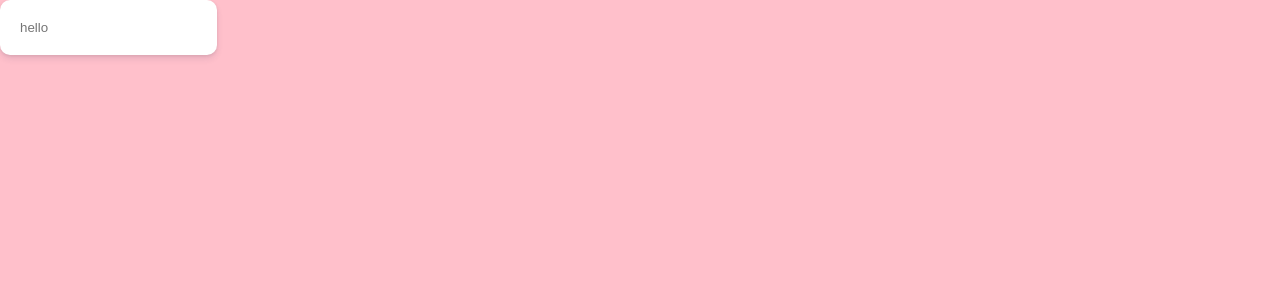
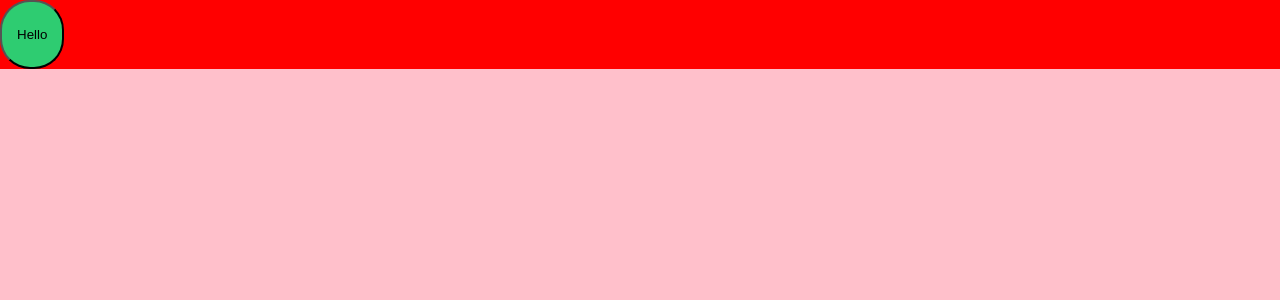
Before and after one commit to kimhscom/styled-awesomeness, a React (Create React App) app: page / in a window 1280 px wide. Shown: the top 300 px of the page. Built offline with nearby package versions, Linux system fonts and the light colour scheme.

Commit message:
#6 Theming

```diff
--- a/src/App.js
+++ b/src/App.js
@@ -1,5 +1,6 @@
 import React, { Component } from "react";
-import styled, { createGlobalStyle, css } from "styled-components";
+import styled, { createGlobalStyle, ThemeProvider } from "styled-components";
+import theme from "./theme";
 
 const GlobalStyle = createGlobalStyle`
   body{
@@ -8,24 +9,20 @@
   }
 `;
 
-const awesomeCard = css`
-  box-shadow: 0 4px 6px rgba(50, 50, 93, 0.11), 0 1px 3px rgba(0, 0, 0, 0.08);
-  background-color: white;
-  border-radius: 10px;
-  padding: 20px;
-`;
-
 const Container = styled.div`
   height: 100vh;
   width: 100%;
   background-color: pink;
 `;
 
-const Input = styled.input.attrs({
-  required: true,
-})`
-  border: none;
-  ${awesomeCard};
+const Card = styled.div`
+  background-color: red;
+`;
+
+const Button = styled.button`
+  border-radius: 30px;
+  padding: 25px 15px;
+  background-color: ${(props) => props.theme.successColor};
 `;
 
 class App extends Component {
@@ -33,12 +30,20 @@
     return (
       <React.Fragment>
         <GlobalStyle />
-        <Container>
-          <Input placeholder="hello" />
-        </Container>
+        <ThemeProvider theme={theme}>
+          <Container>
+            <Form />
+          </Container>
+        </ThemeProvider>
       </React.Fragment>
     );
   }
 }
 
+const Form = () => (
+  <Card>
+    <Button>Hello</Button>
+  </Card>
+);
+
 export default App;
--- /dev/null
+++ b/src/theme.js
@@ -0,0 +1,7 @@
+const theme = {
+  mainColor: "#3498db",
+  dangerColor: "#e74c3c",
+  successColor: "#2ecc71",
+};
+
+export default theme;
```
